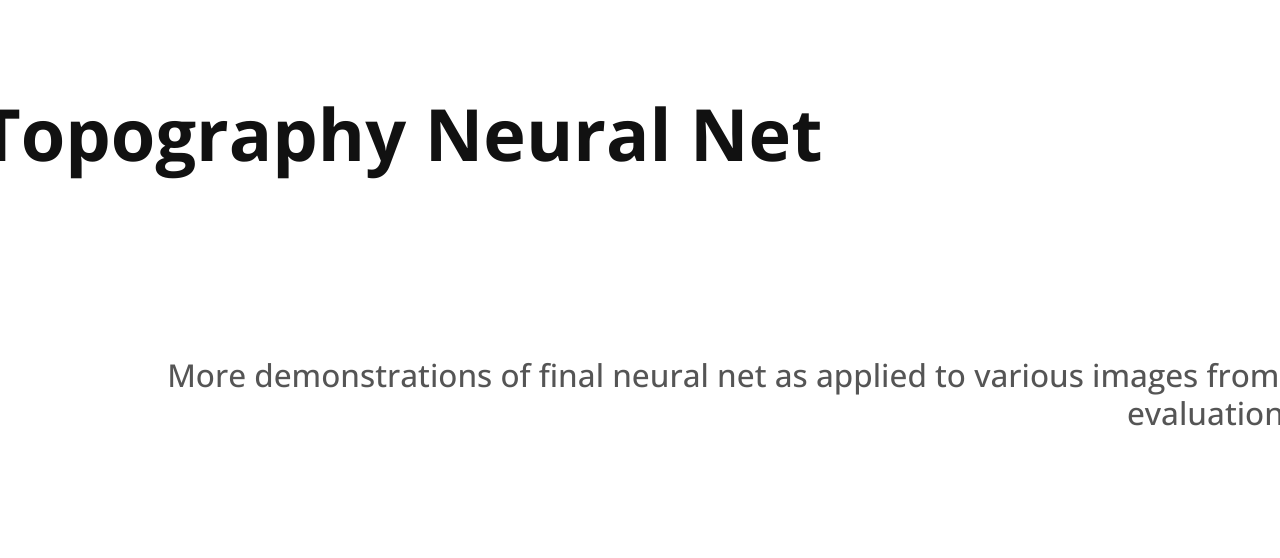
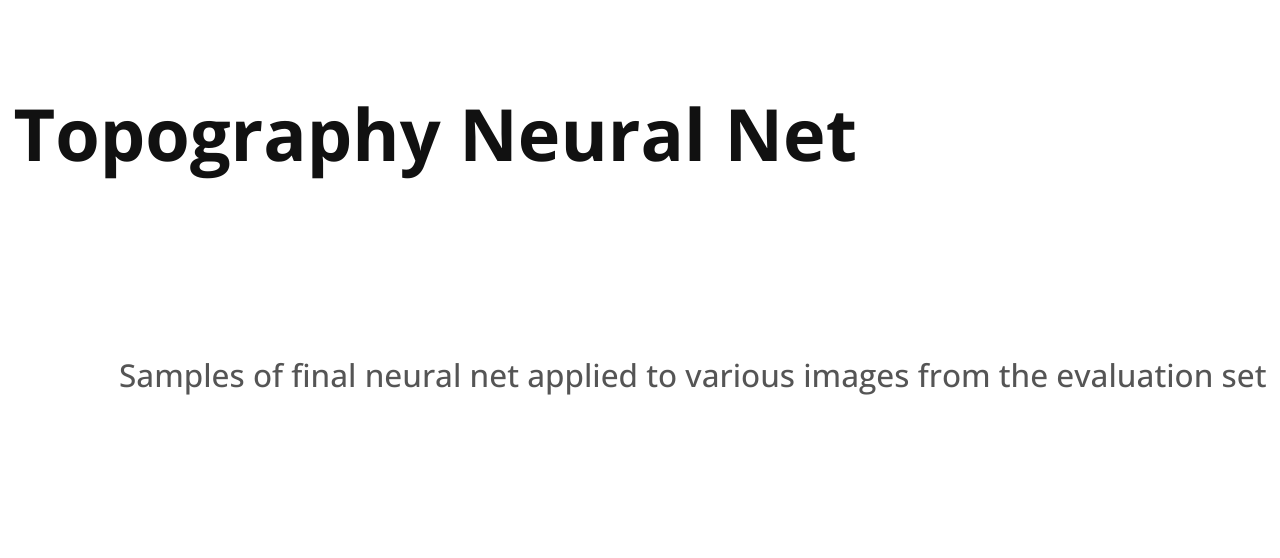
Before and after one commit to nbelakovski/topography_neural_net, a Jekyll site: the page built from docs/results.md, in a window 1280 px wide. Shown: the top 558 px of the page. Built offline with Jekyll 4.4.1, drawn with Linux system fonts in a browser that asks for light colours; our own code applies the rules of GitHub Pages for plain Markdown files; grey boxes are pictures that could not be loaded.

Commit message:
Final touches on the website

```diff
--- a/docs/css/solo.css
+++ b/docs/css/solo.css
@@ -30,7 +30,7 @@
 }
 
 h1, h2, h3, h4, h5, h6 {
-  margin: 0 0 0.5rem -0.1rem /* align left edge */;
+  margin: 0 0 0.5rem 0rem /* align left edge */;
   color: #111;
   text-rendering: optimizeLegibility;
   font-family: 'Open Sans', serif;
@@ -48,8 +48,8 @@
   font-size: 2.5rem;
   margin-bottom: 7rem;
   font-weight: 700;
-  margin-left: -2rem;
-  margin-right: -2rem;
+  margin-left: 0rem;
+  margin-right: 0rem;
 }
 
 @media (min-width: 30rem) {
@@ -70,7 +70,7 @@
   margin-bottom: 5rem;
   color: #555;
   text-align: right;
-  margin-right: -4rem;
+  margin-right: 0rem;
 }
 
 @media (min-width: 30rem) {
@@ -78,12 +78,12 @@
     margin-top: 2.5rem;
     font-size: 1.75rem;
     margin-bottom: 8rem;
-    margin-right: -4rem;
+    margin-right: 0rem;
   }
 }
 
 h3 {
-  margin: 2rem -2rem 1.75rem -2rem;
+  margin: 2rem 0rem 1.75rem 0rem;
   margin-top: 2rem;
   font-size: 1.75rem;
 }
@@ -152,15 +152,16 @@
 }
 
 .container img {
-  margin: 2em auto 2em auto;
+  margin: 2em 3.5em 2em auto;
   display: block;
-  max-width: 75%;
+  max-width: 95%;
 }
 
 .topcontainer {
   display: flex;
   align-items: center;
-  margin:auto;
+  width: 1150px;
+  margin: auto;
 }
 
 @media (max-width: 635px) {
@@ -199,7 +200,7 @@
 }
 
 .container {
-  max-width: 1250px;
+  max-width: 1550px;
   margin: 0 auto;
   padding: 0 0.75rem;
 }
--- a/docs/results.md
+++ b/docs/results.md
@@ -2,13 +2,13 @@
 layout: default
 ---
 
-## More demonstrations of final neural net as applied to various images from the evaluation set
+## Samples of final neural net applied to various images from the evaluation set
 
 
 {% raw %}
 <div class="topcontainer">
 <div>
-<img width="450" height="475" src="image2.jpg">
+<img width="350" height="475" src="image2.jpg">
 </div>
 <div>
 <iframe width="700" height="500" src="image2_plots.html" frameborder="0"></iframe>
@@ -20,7 +20,7 @@
 {% raw %}
 <div class="topcontainer">
 <div>
-<img width="450" height="475" src="image3.jpg">
+<img width="350" height="475" src="image3.jpg">
 </div>
 <div>
 <iframe width="700" height="500" src="image3_plots.html" frameborder="0"></iframe>
@@ -31,7 +31,7 @@
 {% raw %}
 <div class="topcontainer">
 <div>
-<img width="450" height="475" src="image4.jpg">
+<img width="350" height="475" src="image4.jpg">
 </div>
 <div>
 <iframe width="700" height="500" src="image4_plots.html" frameborder="0"></iframe>
```
Also changed, not shown: docs/index.md (+2 -2 lines).
